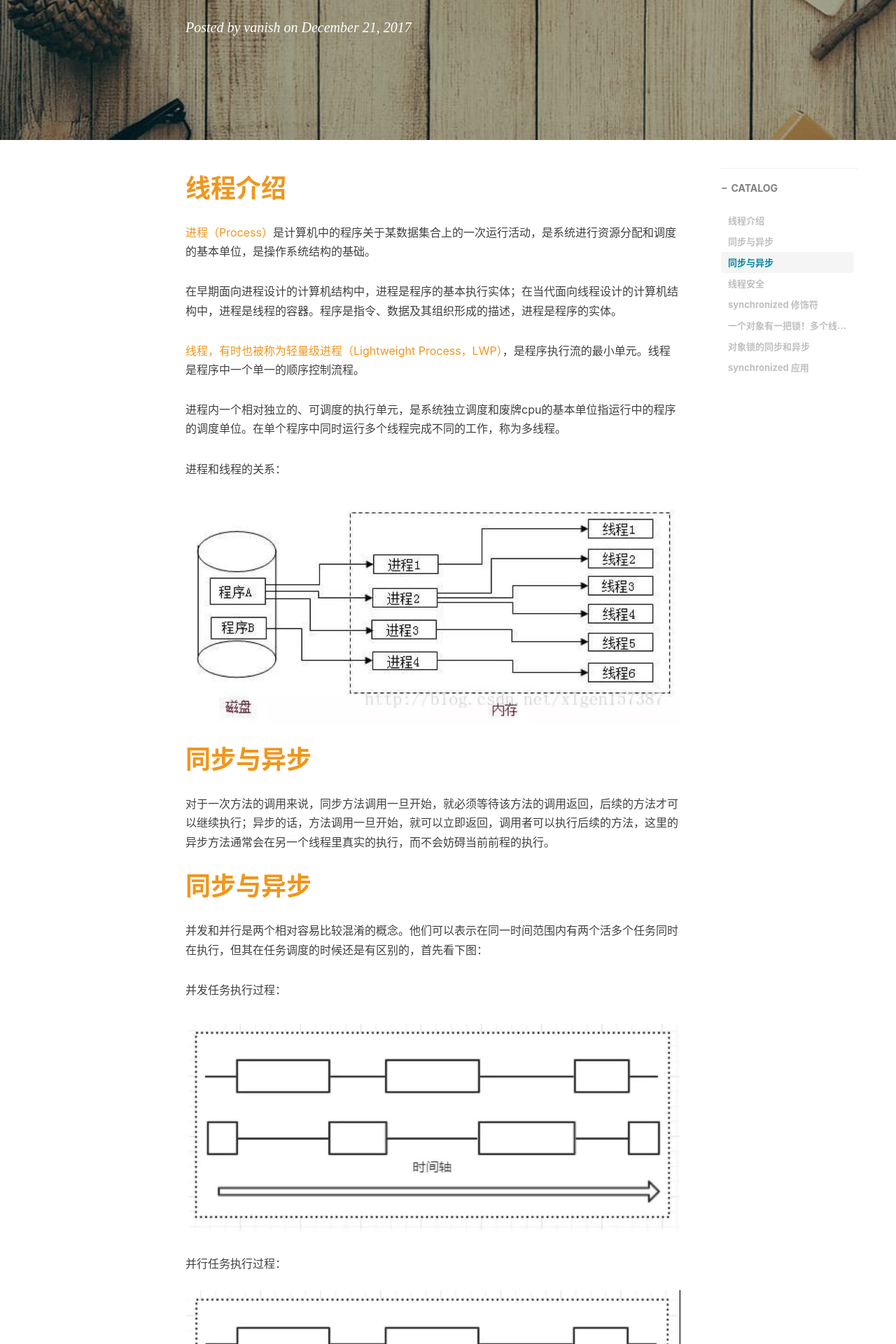
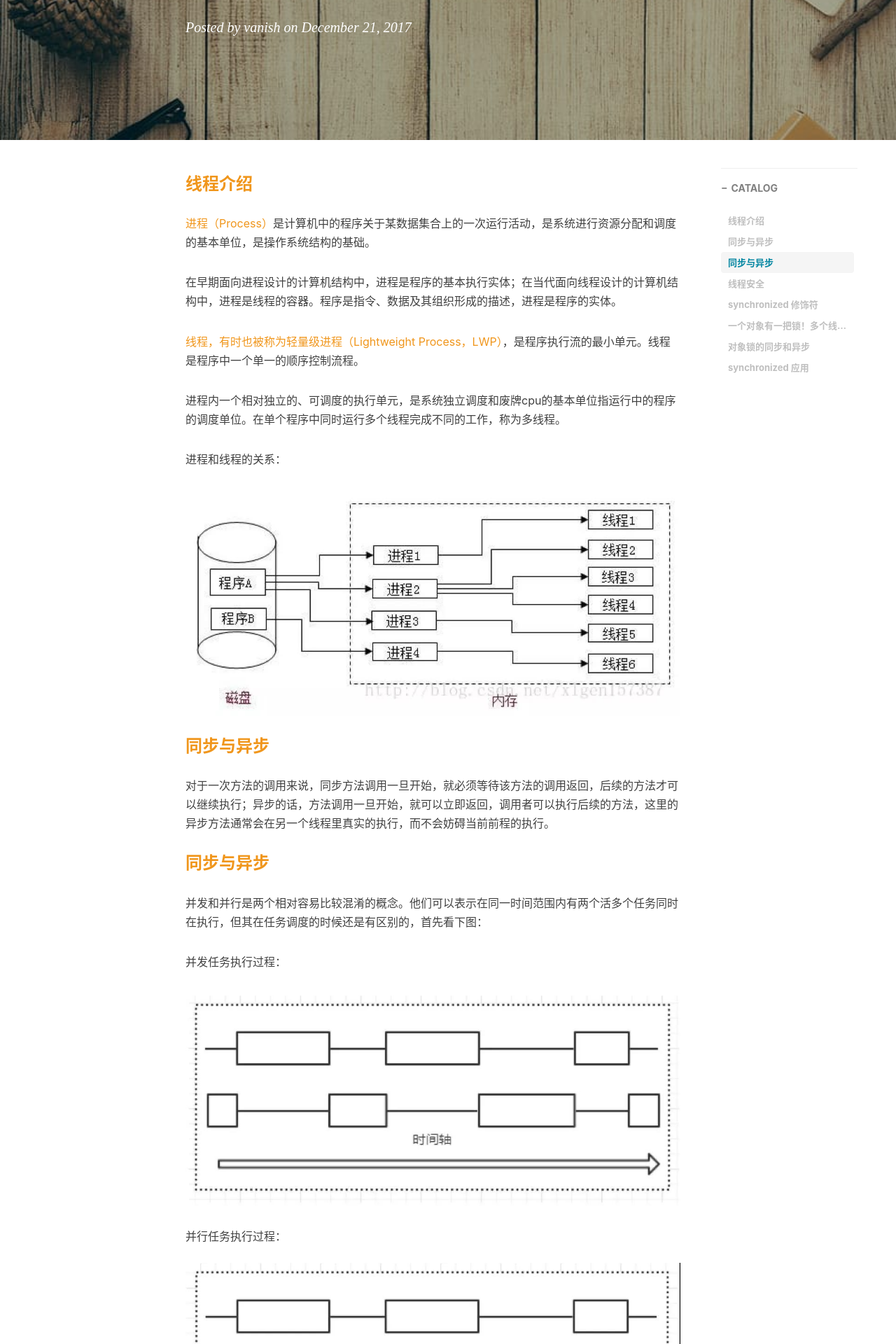
Before and after one commit to vanishma/vanishma.github.io, a Jekyll site: the page built from _posts/2017-12-21-关于线程的一些问题.md, in a window 1280 px wide. Shown: the part 323-2243 px from the top of the page at 70% size. Built offline with Jekyll 4.4.1, drawn with Linux system fonts in a browser that asks for light colours; nearby versions of some CDN libraries; comment, search, counter and statistics services are not loaded.

Commit message:
修改标题

````diff
--- a/_posts/2017-12-21-关于线程的一些问题.md
+++ b/_posts/2017-12-21-关于线程的一些问题.md
@@ -11,7 +11,7 @@ tags:
   - 线程
   - 知识积累
 ---
-# <span  style="color: rgb(240, 150, 28);">线程介绍</span>
+### <span  style="color: rgb(240, 150, 28);">线程介绍</span>
 <span  style="color: rgb(240, 150, 28);">进程（Process）</span>是计算机中的程序关于某数据集合上的一次运行活动，是系统进行资源分配和调度的基本单位，是操作系统结构的基础。
 
 在早期面向进程设计的计算机结构中，进程是程序的基本执行实体；在当代面向线程设计的计算机结构中，进程是线程的容器。程序是指令、数据及其组织形成的描述，进程是程序的实体。
@@ -23,10 +23,10 @@ tags:
 进程和线程的关系：
 ![进程和线程的关系](/img/20171221101323.jpg)
 
-# <span  style="color: rgb(240, 150, 28);">同步与异步</span>
+### <span  style="color: rgb(240, 150, 28);">同步与异步</span>
 对于一次方法的调用来说，同步方法调用一旦开始，就必须等待该方法的调用返回，后续的方法才可以继续执行；异步的话，方法调用一旦开始，就可以立即返回，调用者可以执行后续的方法，这里的异步方法通常会在另一个线程里真实的执行，而不会妨碍当前前程的执行。
 
-# <span  style="color: rgb(240, 150, 28);">同步与异步</span>
+### <span  style="color: rgb(240, 150, 28);">同步与异步</span>
 并发和并行是两个相对容易比较混淆的概念。他们可以表示在同一时间范围内有两个活多个任务同时在执行，但其在任务调度的时候还是有区别的，首先看下图：
 
 并发任务执行过程：
@@ -99,7 +99,7 @@ Thread 类的定义：
 public class Thread implements Runnable {
 }
 ```
-# <span  style="color: rgb(240, 150, 28);">线程安全</span>
+### <span  style="color: rgb(240, 150, 28);">线程安全</span>
 线程安全概念：当多个线程访问某一个类（对象或方法）时，这个类始终能表现出正确的行为，那么这个类（对象或方法）就是线程安全的。
 
 线程安全就是多线程访问时，采用了加锁机制，当一个线程访问该类的某个数据是，进行保护，其他线程不能进行访问，知道该线程读取玩，释放了锁，其他线程才可以使用。
````
